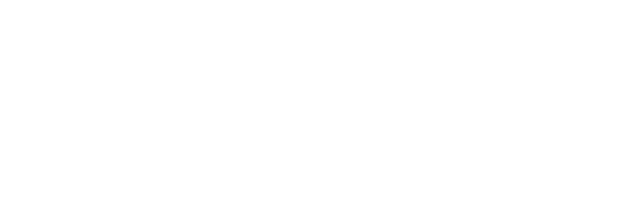
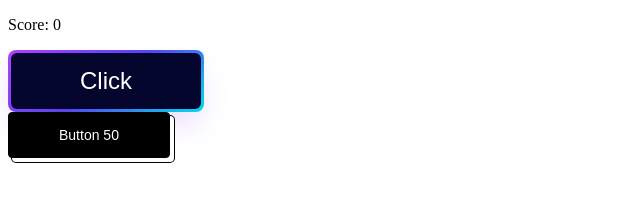
Before and after one commit to Tamila57/jsProject, a plain HTML site: page index.html in a window 1280 px wide. Shown: the whole page, without its empty margins (0-640 px from the left). Drawn offline with Linux system fonts and the light colour scheme.

Commit message:
add score and buttons

```diff
--- /dev/null
+++ b/index.css
@@ -0,0 +1,114 @@
+
+
+/* CSS */
+.button-50 {
+  appearance: button;
+  background-color: #000;
+  background-image: none;
+  border: 1px solid #000;
+  border-radius: 4px;
+  box-shadow: #fff 4px 4px 0 0,#000 4px 4px 0 1px;
+  box-sizing: border-box;
+  color: #fff;
+  cursor: pointer;
+  display: inline-block;
+  font-family: ITCAvantGardeStd-Bk,Arial,sans-serif;
+  font-size: 14px;
+  font-weight: 400;
+  line-height: 20px;
+  margin: 0 5px 10px 0;
+  overflow: visible;
+  padding: 12px 40px;
+  text-align: center;
+  text-transform: none;
+  touch-action: manipulation;
+  user-select: none;
+  -webkit-user-select: none;
+  vertical-align: middle;
+  white-space: nowrap;
+}
+
+.button-50:focus {
+  text-decoration: none;
+}
+
+.button-50:hover {
+  text-decoration: none;
+}
+
+.button-50:active {
+  box-shadow: rgba(0, 0, 0, .125) 0 3px 5px inset;
+  outline: 0;
+}
+
+.button-50:not([disabled]):active {
+  box-shadow: #fff 2px 2px 0 0, #000 2px 2px 0 1px;
+  transform: translate(2px, 2px);
+}
+
+@media (min-width: 768px) {
+  .button-50 {
+    padding: 12px 50px;
+  }
+}
+
+
+
+
+
+
+
+
+
+
+
+
+/* CSS */
+.button-64 {
+  align-items: center;
+  background-image: linear-gradient(144deg, #af40ff, #5b42f3 50%, #00ddeb);
+  border: 0;
+  border-radius: 8px;
+  box-shadow: rgba(151, 65, 252, 0.2) 0 15px 30px -5px;
+  box-sizing: border-box;
+  color: #ffffff;
+  display: flex;
+  font-family: Phantomsans, sans-serif;
+  font-size: 20px;
+  justify-content: center;
+  line-height: 1em;
+  max-width: 100%;
+  min-width: 140px;
+  padding: 3px;
+  text-decoration: none;
+  user-select: none;
+  -webkit-user-select: none;
+  touch-action: manipulation;
+  white-space: nowrap;
+  cursor: pointer;
+}
+
+.button-64:active,
+.button-64:hover {
+  outline: 0;
+}
+
+.button-64 span {
+  background-color: rgb(5, 6, 45);
+  padding: 16px 24px;
+  border-radius: 6px;
+  width: 100%;
+  height: 100%;
+  transition: 300ms;
+}
+
+.button-64:hover span {
+  background: none;
+}
+
+@media (min-width: 768px) {
+  .button-64 {
+    font-size: 24px;
+    min-width: 196px;
+  }
+}
--- a/index.html
+++ b/index.html
@@ -7,8 +7,18 @@
     <title>Document</title>
     <link rel="shortcut icon" href="https://placekitten.com/96/139" type="image/x-icon">
     <script src="https://unpkg.com/htmx.org@1.9.10" integrity="sha384-D1Kt99CQMDuVetoL1lrYwg5t+9QdHe7NLX/SoJYkXDFfX37iInKRy5xLSi8nO7UC" crossorigin="anonymous"></script>
+    <link rel="stylesheet" href = "./index.css" />
 </head>
 <body>
 
+    <p class = "score"> Score: 0</p>
+
+
+    <button class="button-64" role="button"><span class="text">Click</span></button>
+    <button class="button-50" role="button">Button 50</button>
+
+
+
+    <script src="index.js"></script>
 </body>
 </html>
```
Also changed, not shown: index.js (added).
